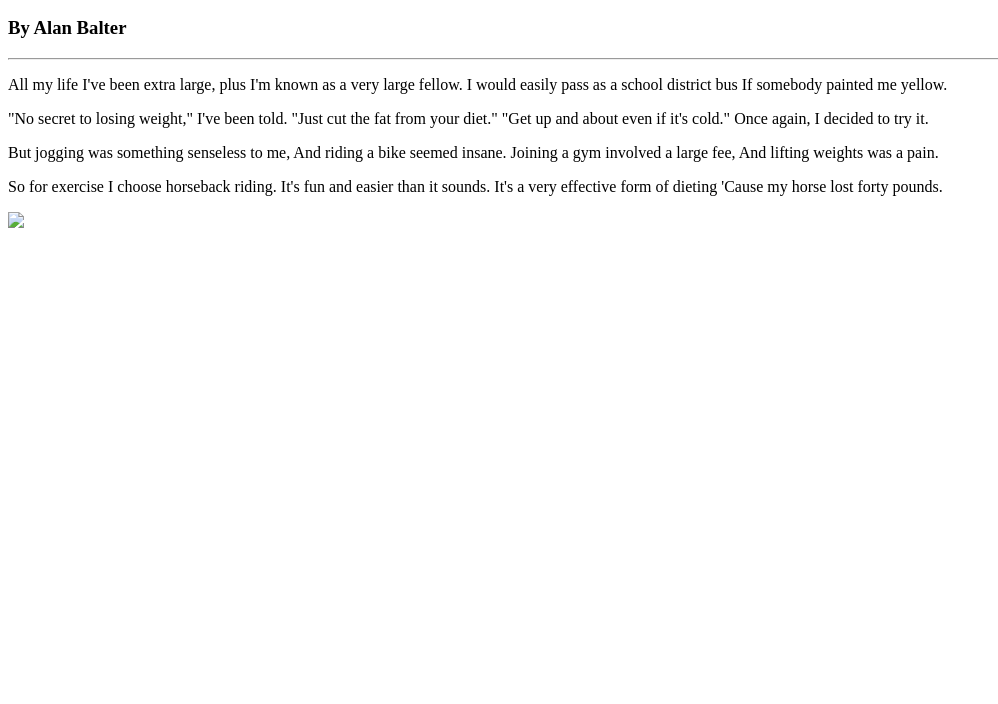
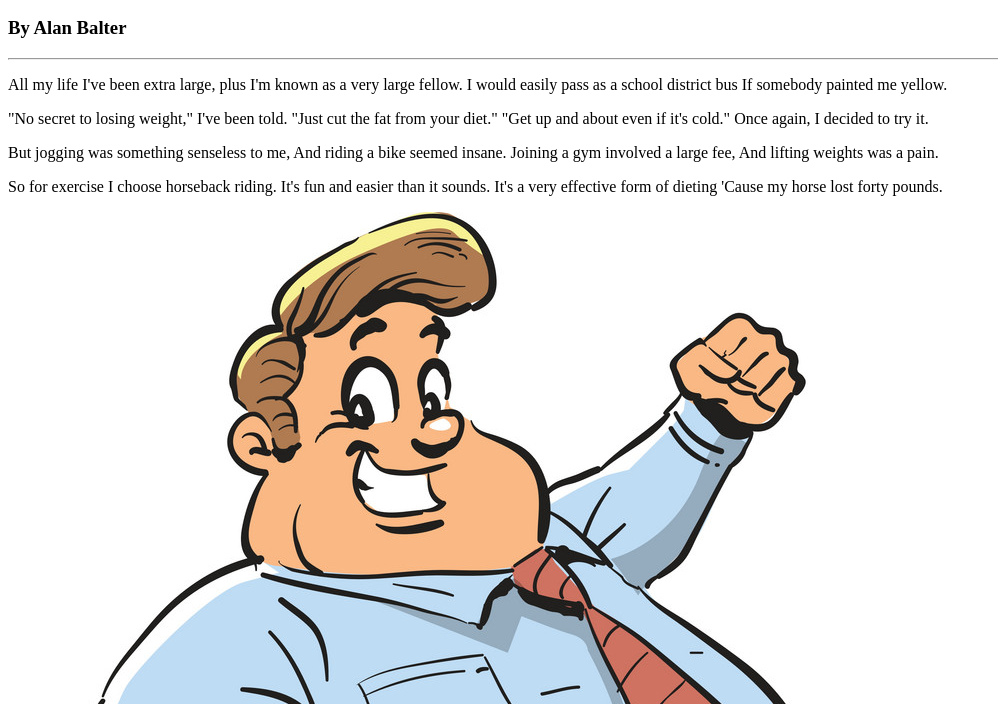
Before and after one commit to Shaynecochran57/web-dev-hw, a plain HTML site: page project-1/index.html in a window 1280 px wide. Shown: the part 96-800 px from the top of the page, without its empty margins (0-998 px from the left). Drawn offline with Linux system fonts and the light colour scheme.

Commit message:
added-image

```diff
--- a/project-1/index.html
+++ b/project-1/index.html
@@ -26,7 +26,7 @@ It's fun and easier than it sounds.
 It's a very effective form of dieting
 'Cause my horse lost forty pounds.</P>
 
-<img src="fat-guy.jpg" />
+<img src="./image/fat-guy.jpg" />
 
 </body>
 </html>
```
Also changed, not shown: project-1/image/fat-guy.jpg (added), 1 other file.
